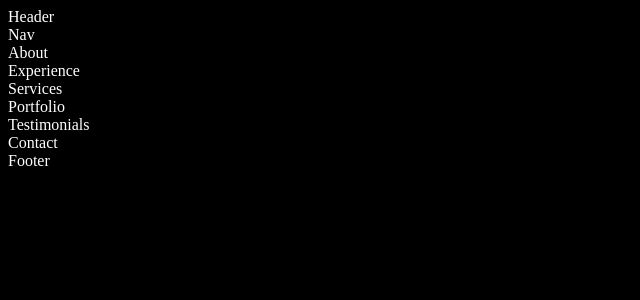
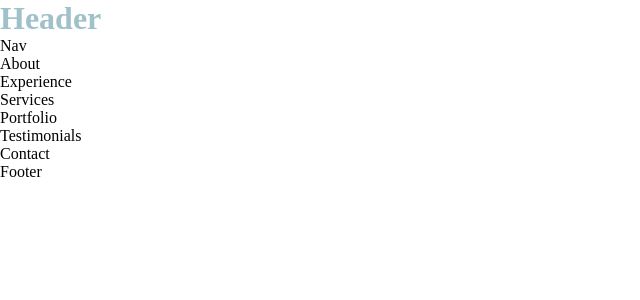
Before and after one commit to kcanamar/react-portfolio, a React (Create React App) app: page / in a window 1280 px wide. Shown: the top 300 px of the page, without its empty margins (0-640 px from the left). Built offline with nearby package versions, Linux system fonts and the light colour scheme.

Commit message:
adjusts index.js, creates theme.js for all color theming

```diff
--- /dev/null
+++ b/src/assests/theme.js
@@ -0,0 +1,10 @@
+const theme = {
+    main: "#3A3F42", // cape cod
+    mainVar: "#88B656", //chelsea cucumber
+    primary: "#A0C1C9", // casper
+    primaryVar: "#3B646B", // william
+    white: "#ffffff",
+    light: "rgba(255, 255, 255, 0.6)",
+}
+
+module.exports = theme
--- a/src/components/header/Header.jsx
+++ b/src/components/header/Header.jsx
@@ -1,7 +1,12 @@
-// import styled from 'styled'
+import styled from 'styled-components'
+import theme from '../../assests/theme.js'
+
+const StyledDiv = styled.h1`
+color: ${theme.primary};
+`
 
 export default function Header(){
     return (
-        <div>Header</div>
+        <StyledDiv>Header</StyledDiv>
     )
 }
--- a/src/index.css
+++ b/src/index.css
@@ -1,4 +1,9 @@
-body {
-    background: black;
-    color: white;
+* {
+    margin: 0;
+    padding: 0;
+    border: 0;
+    outline: 0;
+    box-sizing: border-box;
+    list-style: none;
+    text-decoration: none;
 }
--- a/src/index.js
+++ b/src/index.js
@@ -1,5 +1,11 @@
-import ReactDom from 'react-dom'
+import React from 'react';
+import ReactDom from 'react-dom/client'
 import App from "./App.jsx"
 import "./index.css"
 
-ReactDom.render(<App/>, document.querySelector('#root'))
+const root = ReactDom.createRoot(document.querySelector('#root'));
+root.render(
+    <React.StrictMode>
+        <App/>
+    </React.StrictMode>
+)
```
